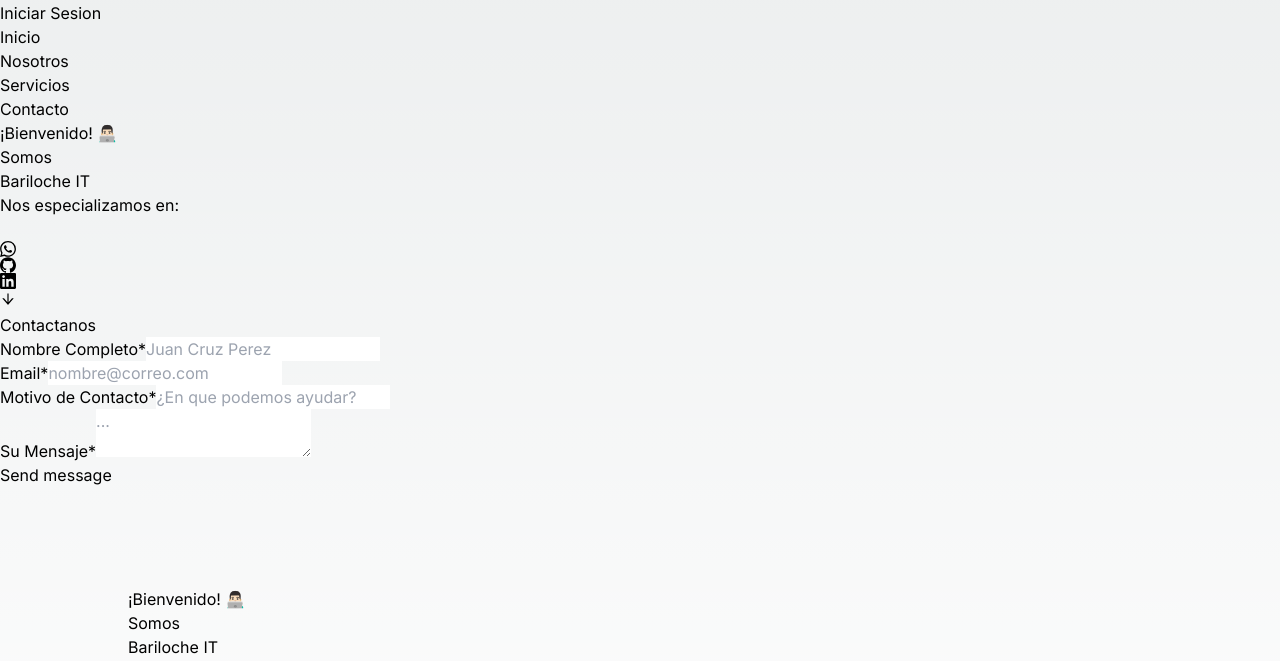
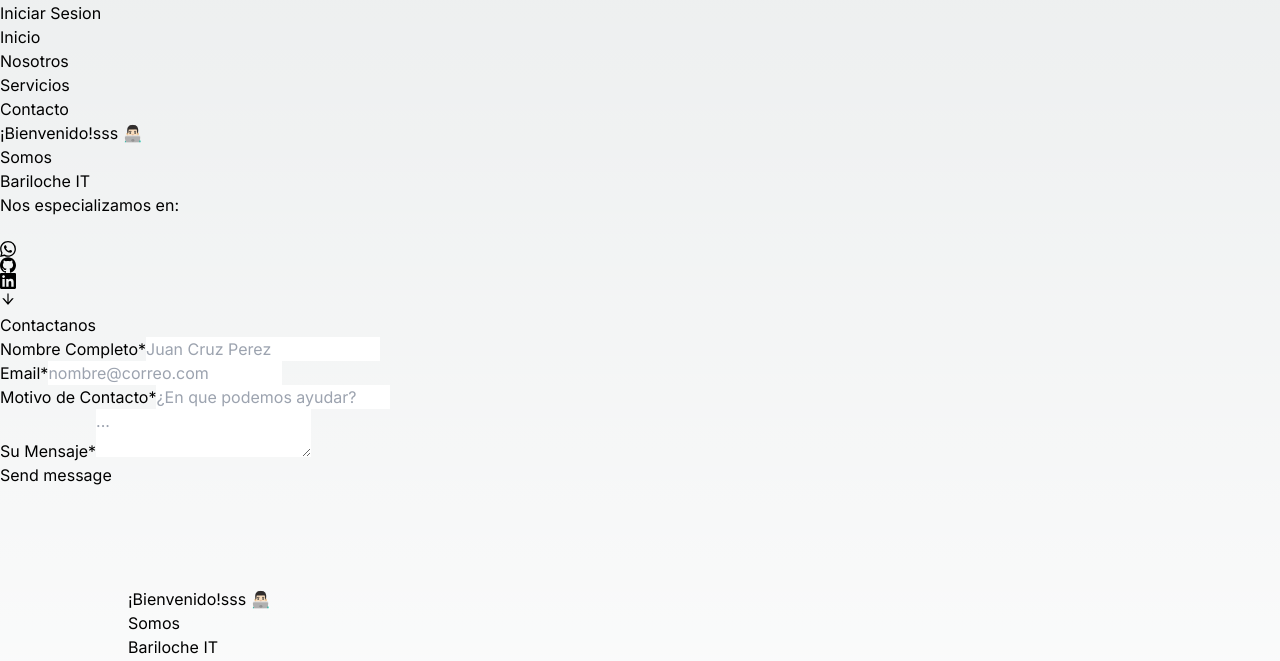
Before and after one commit to brclucas/bariloche-it, a Next.js app: page / in a window 1280 px wide. Shown: the part 1269-1930 px from the top of the page. Built offline with nearby package versions, Linux system fonts and the light colour scheme.

Commit message:
test petroplastic

```diff
--- a/app/pages/Principal.jsx
+++ b/app/pages/Principal.jsx
@@ -18,7 +18,7 @@ const Principal = () => {
       <div className='block xl:mx-20 lg:mx-20 md:mx-20 sm:mx-10 xs:mx-5 xl:mt-25 lg:mt-25 md:mt-10 sm:mt-10 xs:mt-10'>
         <div data-aos="fade-right">
           <div className='mt-0'>
-            <h3 className=' select-none xs:text-4xl md:text-3xl lg:text-5xl xl:text-6xl text-white mb-5'>¡Bienvenido! 👨🏻‍💻</h3>
+            <h3 className=' select-none xs:text-4xl md:text-3xl lg:text-5xl xl:text-6xl text-white mb-5'>¡Bienvenido!sss 👨🏻‍💻</h3>
             <h2 className=' select-none xs:text-4xl md:text-3xl lg:text-5xl xl:text-6xl text-white mb-5'>
               Somos </h2>
               <h2 className='select-none xs:text-4xl md:text-4xl lg:text-6xl xl:text-7xl text-glaciar mb-5'>
```
